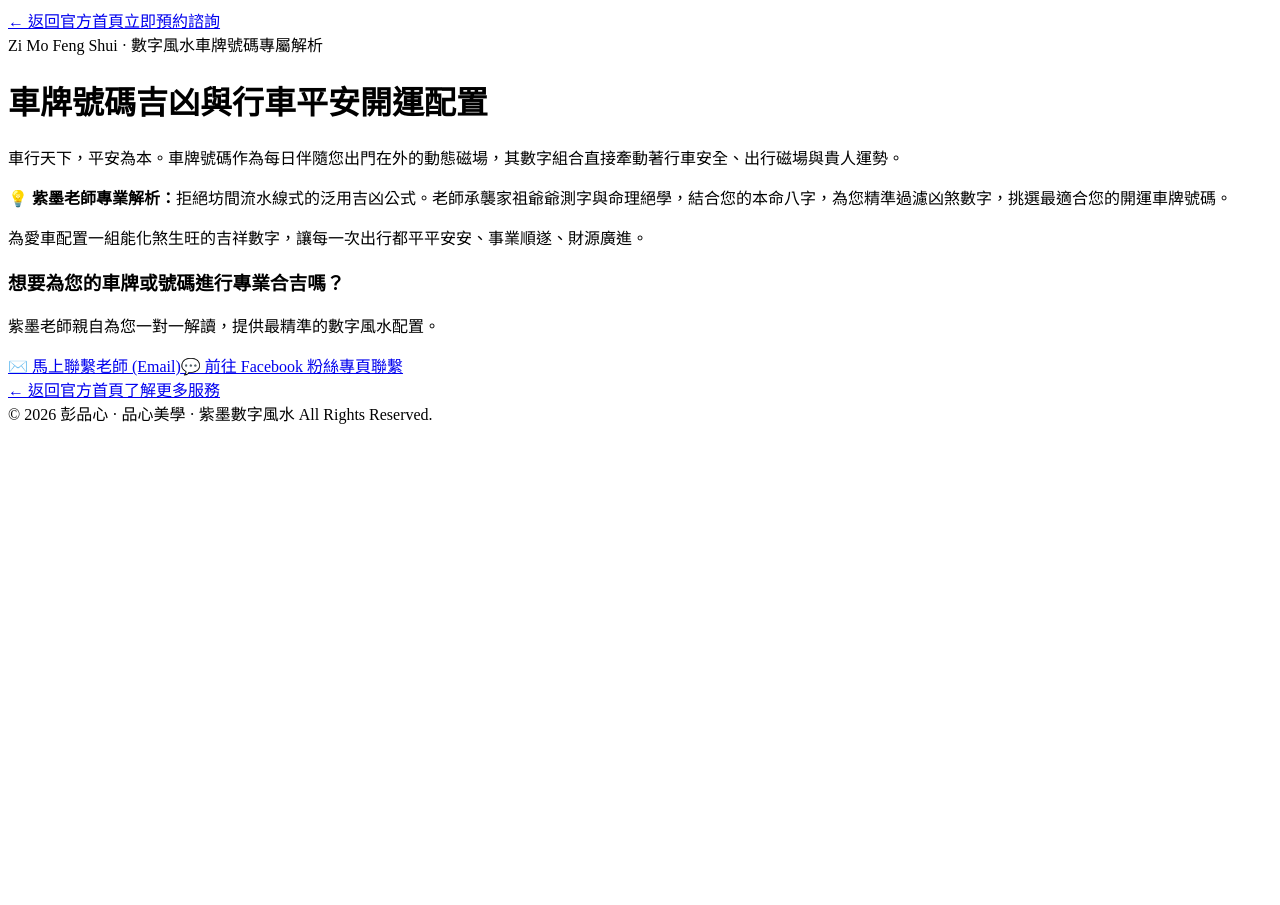
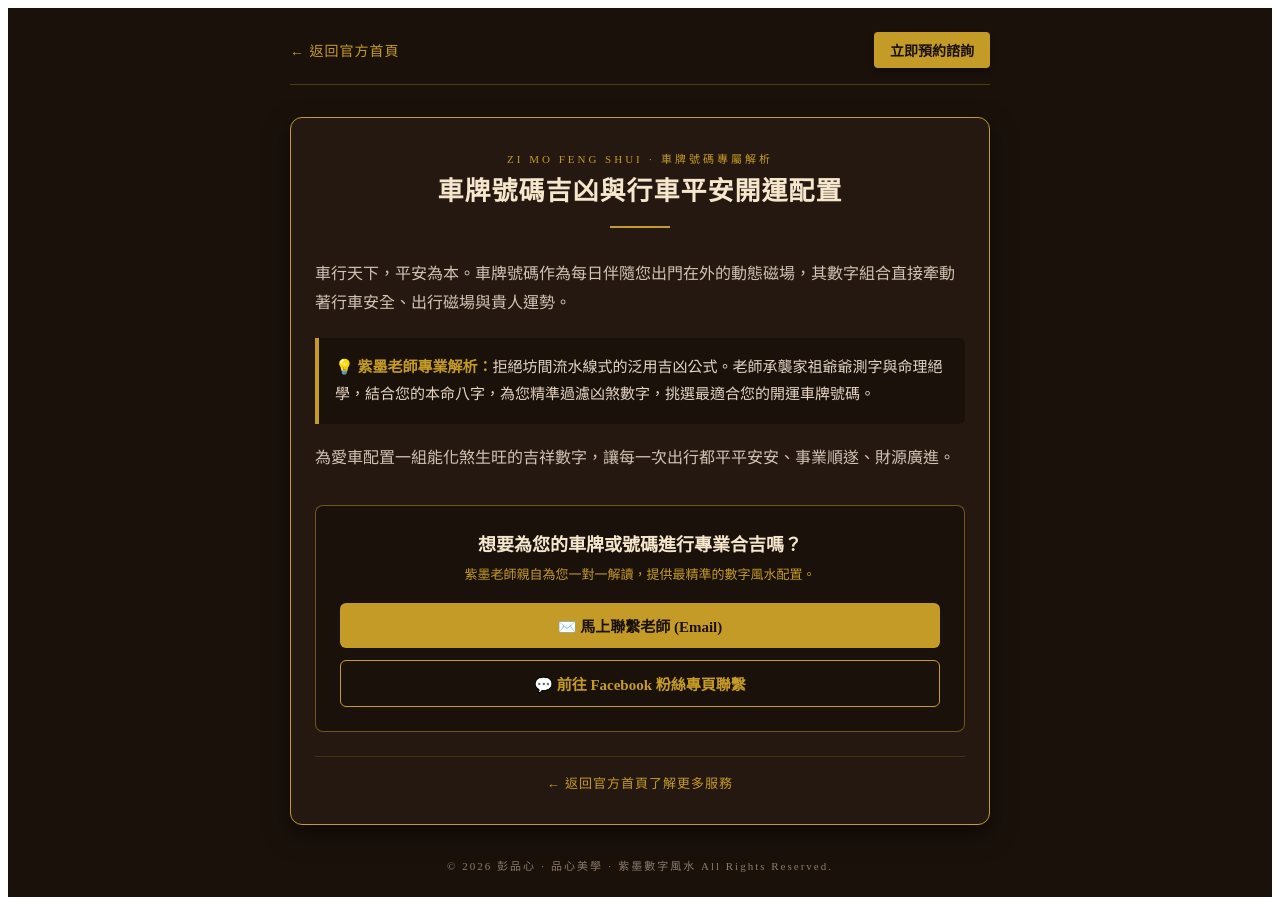
Before and after one commit to pengpinxin/-zimo-digital-fengshui, a Next.js app: page /phone in a window 1280 px wide. Before the commit the page ends 800 px from the top, so only its background shows below. Built offline with nearby package versions, Linux system fonts and the light colour scheme.

Commit message:
Refactor CarFengShuiPage component layout and styles
Refactor JSX structure and inline styles for consistency.

```diff
--- a/app/phone/page.js
+++ b/app/phone/page.js
@@ -13,45 +13,40 @@ export const metadata = {
 
 export default function CarFengShuiPage() {
   return (
-    <main className="min-h-screen bg-[#1A110B] text-[#E6D5C3] px-4 py-8 md:py-16 flex flex-col items-center">
+    <div style={{ backgroundColor: '#1A110B', color: '#E6D5C3', minHeight: '100vh', padding: '24px 16px', display: 'flex', flexDirection: 'column', alignItems: 'center', fontFamily: 'serif' }}>
+
       {/* 頂部導覽列 */}
-      <div className="w-full max-w-3xl flex justify-between items-center mb-8 border-b border-[#C59B27]/30 pb-4">
-        <Link
-          href="/"
-          className="text-sm tracking-wider text-[#C59B27] hover:text-[#f3d06b] transition-colors flex items-center gap-2"
-        >
+      <div style={{ width: '100%', maxWidth: '700px', display: 'flex', justifyContent: 'space-between', alignItems: 'center', marginBottom: '32px', borderBottom: '1px solid rgba(197, 155, 39, 0.3)', paddingBottom: '16px' }}>
+        <Link href="/" style={{ color: '#C59B27', fontSize: '14px', textDecoration: 'none', letterSpacing: '1px' }}>
           ← 返回官方首頁
         </Link>
-        <Link
-          href="/#booking"
-          className="px-4 py-2 bg-[#C59B27] text-[#1A110B] font-medium text-sm rounded tracking-wider hover:bg-[#e2b13c] transition-all shadow-md"
-        >
+        <Link href="/#booking" style={{ backgroundColor: '#C59B27', color: '#1A110B', padding: '8px 16px', borderRadius: '4px', fontSize: '14px', fontWeight: 'bold', textDecoration: 'none', boxShadow: '0 4px 6px rgba(0,0,0,0.3)' }}>
           立即預約諮詢
         </Link>
       </div>
 
-      {/* 核心內容卡片 */}
-      <div className="w-full max-w-3xl bg-[#241810] border border-[#C59B27]/40 rounded-xl p-6 md:p-12 shadow-2xl relative">
+      {/* 核心質感燙金卡片 */}
+      <div style={{ width: '100%', maxWidth: '700px', backgroundColor: '#241810', border: '1px solid #C59B27', borderRadius: '12px', padding: '32px 24px', boxShadow: '0 10px 25px rgba(0,0,0,0.5)', boxSizing: 'border-box' }}>
 
-        {/* 標題與分類 */}
-        <div className="text-center mb-8">
-          <span className="text-xs uppercase tracking-widest text-[#C59B27] block mb-2">
-            Zi Mo Feng Shui · 數字風水車牌號碼專屬解析
+        {/* 標題區 */}
+        <div style={{ textAlign: 'center', marginBottom: '32px' }}>
+          <span style={{ fontSize: '11px', textTransform: 'uppercase', letterSpacing: '3px', color: '#C59B27', display: 'block', marginBottom: '8px' }}>
+            Zi Mo Feng Shui · 車牌號碼專屬解析
           </span>
-          <h1 className="text-2xl md:text-4xl font-serif text-[#F5E6CC] tracking-wide mb-4">
+          <h1 style={{ fontSize: '26px', color: '#F5E6CC', letterSpacing: '1px', margin: '0 0 16px 0', lineHeight: '1.4' }}>
             車牌號碼吉凶與行車平安開運配置
           </h1>
-          <div className="w-20 h-[2px] bg-[#C59B27] mx-auto"></div>
+          <div style={{ width: '60px', height: '2px', backgroundColor: '#C59B27', margin: '0 auto' }}></div>
         </div>
 
         {/* 內文說明 */}
-        <div className="space-y-6 text-base md:text-lg leading-relaxed text-[#D4C3B3] font-light mb-10">
-          <p>
+        <div style={{ fontSize: '16px', lineHeight: '1.8', color: '#D4C3B3', fontWeight: '300', marginBottom: '32px' }}>
+          <p style={{ marginBottom: '20px' }}>
             車行天下，平安為本。車牌號碼作為每日伴隨您出門在外的動態磁場，其數字組合直接牽動著行車安全、出行磁場與貴人運勢。
           </p>
 
-          <div className="bg-[#1A110B] border-l-4 border-[#C59B27] p-4 text-sm md:text-base text-[#E6D5C3] rounded-r">
-            💡 <strong className="text-[#C59B27]">紫墨老師專業解析：</strong>
+          <div style={{ backgroundColor: '#1A110B', borderLeft: '4px solid #C59B27', padding: '16px', fontSize: '15px', color: '#E6D5C3', borderRadius: '0 6px 6px 0', marginBottom: '20px' }}>
+            💡 <strong style={{ color: '#C59B27' }}>紫墨老師專業解析：</strong>
             拒絕坊間流水線式的泛用吉凶公式。老師承襲家祖爺爺測字與命理絕學，結合您的本命八字，為您精準過濾凶煞數字，挑選最適合您的開運車牌號碼。
           </div>
 
@@ -61,13 +56,13 @@ export default function CarFengShuiPage() {
         </div>
 
         {/* ⚡「馬上聯繫老師」專屬互動區塊 */}
-        <div className="bg-[#1A110B]/80 border border-[#C59B27]/50 rounded-lg p-6 text-center mb-8">
-          <h3 className="text-lg font-serif text-[#F5E6CC] mb-2">想要為您的車牌或號碼進行專業合吉嗎？</h3>
-          <p className="text-sm text-[#C59B27] mb-6">紫墨老師親自為您一對一解讀，提供最精準的數字風水配置。</p>
-          <div className="flex flex-col sm:flex-row gap-4 justify-center items-center">
+        <div style={{ backgroundColor: '#1A110B', border: '1px solid rgba(197, 155, 39, 0.5)', borderRadius: '8px', padding: '24px', textAlign: 'center', marginBottom: '24px' }}>
+          <h3 style={{ fontSize: '18px', color: '#F5E6CC', margin: '0 0 8px 0' }}>想要為您的車牌或號碼進行專業合吉嗎？</h3>
+          <p style={{ fontSize: '13px', color: '#C59B27', margin: '0 0 20px 0' }}>紫墨老師親自為您一對一解讀，提供最精準的數字風水配置。</p>
+          <div style={{ display: 'flex', flexDirection: 'column', gap: '12px', justifyContent: 'center' }}>
             <a
               href="mailto:Aaa0987955906aaa@gmail.com"
-              className="w-full sm:w-auto px-8 py-3 bg-[#C59B27] text-[#1A110B] font-medium tracking-wider rounded hover:bg-[#e2b13c] transition-all shadow-lg flex items-center justify-center gap-2"
+              style={{ backgroundColor: '#C59B27', color: '#1A110B', padding: '12px 20px', borderRadius: '6px', fontWeight: 'bold', textDecoration: 'none', fontSize: '15px', display: 'block' }}
             >
               ✉️ 馬上聯繫老師 (Email)
             </a>
@@ -75,7 +70,7 @@ export default function CarFengShuiPage() {
               href="https://www.facebook.com/pengpinxin/"
               target="_blank"
               rel="noopener noreferrer"
-              className="w-full sm:w-auto px-8 py-3 border border-[#C59B27] text-[#C59B27] font-medium tracking-wider rounded hover:bg-[#C59B27]/10 transition-all flex items-center justify-center gap-2"
+              style={{ backgroundColor: 'transparent', border: '1px solid #C59B27', color: '#C59B27', padding: '12px 20px', borderRadius: '6px', fontWeight: 'bold', textDecoration: 'none', fontSize: '15px', display: 'block' }}
             >
               💬 前往 Facebook 粉絲專頁聯繫
             </a>
@@ -83,20 +78,17 @@ export default function CarFengShuiPage() {
         </div>
 
         {/* 底部按鈕 */}
-        <div className="flex justify-center pt-4 border-t border-[#C59B27]/20">
-          <Link
-            href="/"
-            className="text-sm text-[#C59B27] hover:underline tracking-wider"
-          >
+        <div style={{ textAlign: 'center', paddingTop: '16px', borderTop: '1px solid rgba(197, 155, 39, 0.2)' }}>
+          <Link href="/" style={{ color: '#C59B27', fontSize: '13px', textDecoration: 'none', letterSpacing: '1px' }}>
             ← 返回官方首頁了解更多服務
           </Link>
         </div>
       </div>
 
       {/* 頁尾版權 */}
-      <footer className="mt-12 text-xs text-[#8C7A6B] tracking-widest text-center">
+      <footer style={{ marginTop: '32px', fontSize: '11px', color: '#8C7A6B', letterSpacing: '2px', textAlign: 'center' }}>
         © 2026 彭品心 · 品心美學 · 紫墨數字風水 All Rights Reserved.
       </footer>
-    </main>
+    </div>
   );
-}
+          }
```
